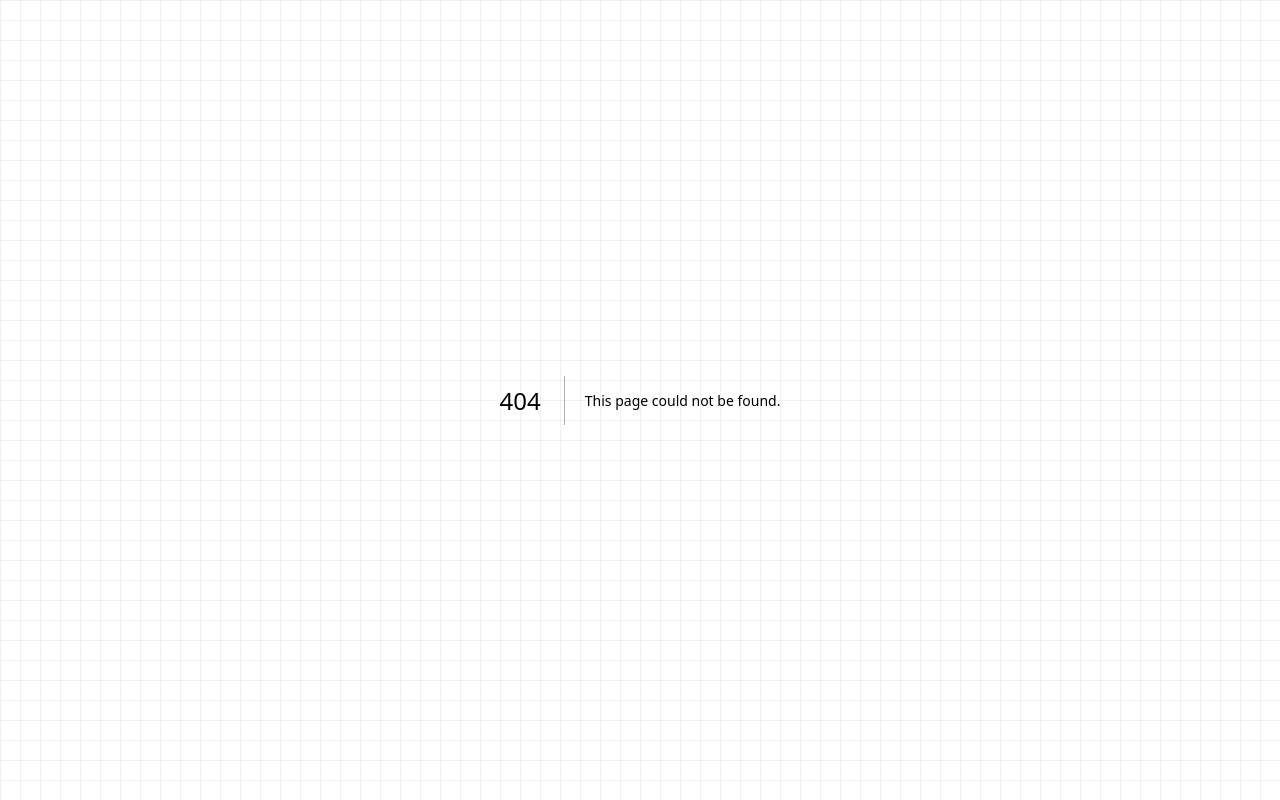
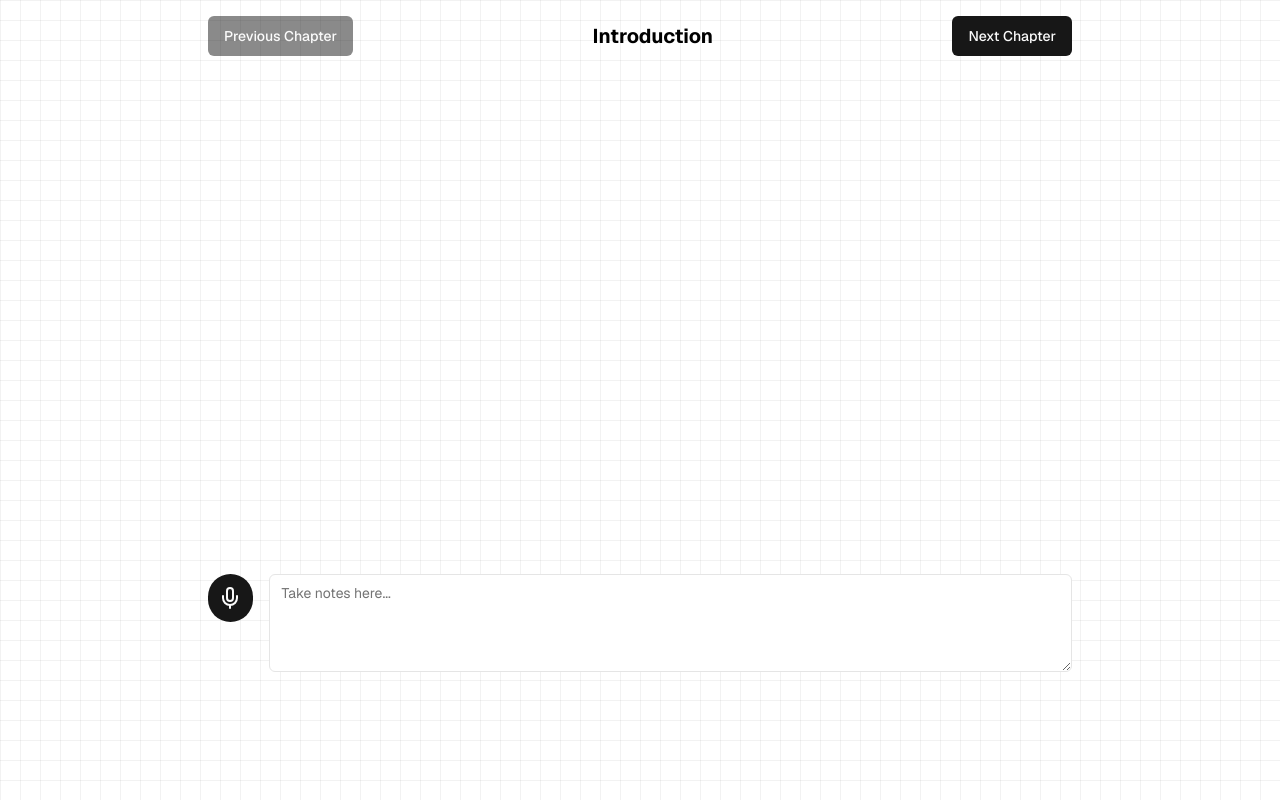
Before and after one commit to degtrdg/paper-to-lecture, a Next.js app in the folder frontend/: page /videos/viewer in a window 1280 px wide. Before the commit this address had no page. Built offline with nearby package versions, Linux system fonts and the light colour scheme.

Commit message:
UI fixes

```diff
--- /dev/null
+++ b/frontend/app/videos/viewer/page.tsx
@@ -0,0 +1,115 @@
+'use client'
+
+import { useState, useEffect, useRef } from 'react'
+import { Button } from "@/components/ui/button"
+import { Textarea } from "@/components/ui/textarea"
+import { Mic } from "lucide-react"
+
+// Mock API response for chapters
+const mockChapters = [
+  { timestamp: 0, name: "Introduction" },
+  { timestamp: 120, name: "Chapter 1: Basic Concepts" },
+  { timestamp: 300, name: "Chapter 2: Advanced Topics" },
+  { timestamp: 480, name: "Conclusion" }
+]
+
+// Add this type definition at the top of your file
+declare global {
+  interface Window {
+    YT: {
+      Player: new (elementId: string, options: any) => YT["Player"];
+    };
+    onYouTubeIframeAPIReady: () => void;
+  }
+}
+
+interface YT {
+  Player: {
+    seekTo(seconds: number, allowSeekAhead?: boolean): void;
+  };
+}
+
+export default function LectureViewer() {
+  const [chapters, setChapters] = useState(mockChapters)
+  const [currentChapter, setCurrentChapter] = useState(0)
+  const [notes, setNotes] = useState('')
+  const playerRef = useRef<YT["Player"] | null>(null)
+
+  useEffect(() => {
+    // Load YouTube API
+    const tag = document.createElement('script')
+    tag.src = "https://www.youtube.com/iframe_api"
+    const firstScriptTag = document.getElementsByTagName('script')[0]
+    firstScriptTag.parentNode?.insertBefore(tag, firstScriptTag)
+
+    // Initialize YouTube player when API is ready
+    window.onYouTubeIframeAPIReady = () => {
+      playerRef.current = new window.YT.Player('youtube-player', {
+        height: '360',
+        width: '640',
+        videoId: 'dQw4w9WgXcQ', // Replace with your actual video ID
+      })
+    }
+
+    return () => {
+    }
+  }, [])
+
+
+  const handleChapterChange = (direction: number) => {
+    let newChapter = currentChapter + direction
+    if (newChapter < 0) newChapter = 0
+    if (newChapter >= chapters.length) newChapter = chapters.length - 1
+
+    setCurrentChapter(newChapter)
+    if (playerRef.current) {
+      playerRef.current.seekTo(chapters[newChapter].timestamp)
+    }
+  }
+
+  const handleMicClick = () => {
+    // Implement microphone functionality here
+    console.log("Microphone clicked")
+  }
+
+  return (
+    <div className="max-w-4xl mx-auto p-4">
+      <div className="mb-4 flex justify-between items-center">
+        <Button
+          onClick={() => handleChapterChange(-1)}
+          disabled={currentChapter === 0}
+        >
+          Previous Chapter
+        </Button>
+        <h2 className="text-xl font-bold">{chapters[currentChapter].name}</h2>
+        <Button
+          onClick={() => handleChapterChange(1)}
+          disabled={currentChapter === chapters.length - 1}
+        >
+          Next Chapter
+        </Button>
+      </div>
+
+      <div className="aspect-video mb-4 flex justify-center">
+        <div id="youtube-player"></div>
+      </div>
+
+      <div className="flex gap-4">
+        <Button
+          size="icon"
+          className="rounded-full w-12 h-12"
+          onClick={handleMicClick}
+        >
+          <Mic className="h-6 w-6" />
+        </Button>
+        <Textarea
+          placeholder="Take notes here..."
+          value={notes}
+          onChange={(e) => setNotes(e.target.value)}
+          className="flex-grow"
+          rows={4}
+        />
+      </div>
+    </div>
+  )
+}
--- /dev/null
+++ b/frontend/components/ui/textarea.tsx
@@ -0,0 +1,24 @@
+import * as React from "react"
+
+import { cn } from "@/lib/utils"
+
+export interface TextareaProps
+  extends React.TextareaHTMLAttributes<HTMLTextAreaElement> {}
+
+const Textarea = React.forwardRef<HTMLTextAreaElement, TextareaProps>(
+  ({ className, ...props }, ref) => {
+    return (
+      <textarea
+        className={cn(
+          "flex min-h-[80px] w-full rounded-md border border-input bg-background px-3 py-2 text-sm ring-offset-background placeholder:text-muted-foreground focus-visible:outline-none focus-visible:ring-2 focus-visible:ring-ring focus-visible:ring-offset-2 disabled:cursor-not-allowed disabled:opacity-50",
+          className
+        )}
+        ref={ref}
+        {...props}
+      />
+    )
+  }
+)
+Textarea.displayName = "Textarea"
+
+export { Textarea }
```
Also changed, not shown: 2 other files (tests, documents, lock files or other folders).
